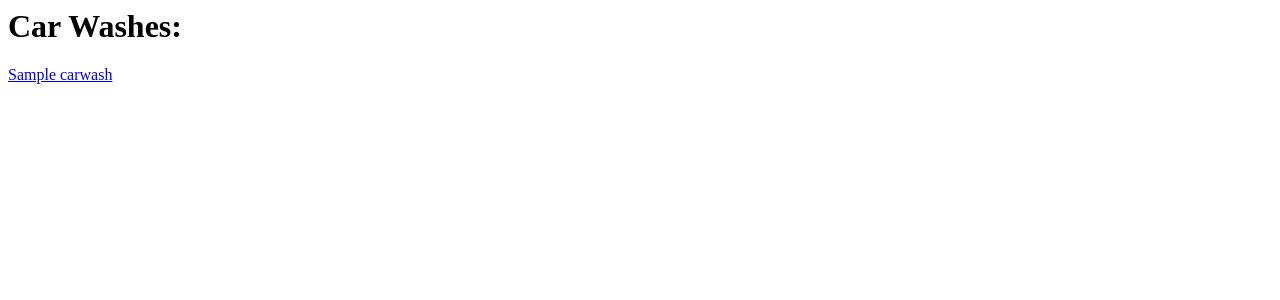
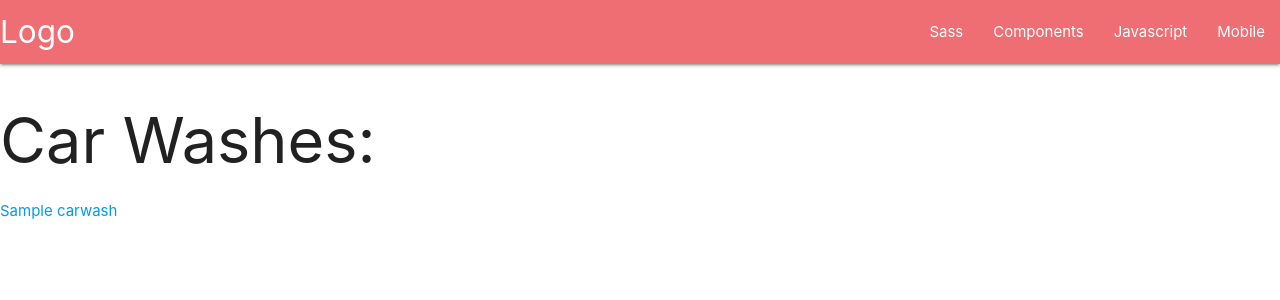
Before and after one commit to meliaana/Car_Wash, a Django app: page /carwash/ in a window 1280 px wide. Shown: the top 300 px of the page. Run offline with Django 3.2, Linux system fonts and the light colour scheme; tables that the repository leaves empty hold one stand-in row (values such as "Sample post"); parts of the project's set-up code (start-up, migrations or seed data) failed here and were passed over.

Commit message:
Fixed templates

```diff
--- a/templates/Car_Washes/car-washes.html
+++ b/templates/Car_Washes/car-washes.html
@@ -1,3 +1,4 @@
+{% extends 'base.html' %}
 {% block content%}
 <html>
 <body>
--- a/templates/base.html
+++ b/templates/base.html
@@ -1,47 +1,41 @@
+{% load static %}
 <!DOCTYPE html>
-<html>
+<html lang="en">
+
 <head>
-<meta name="viewport" content="width=device-width, initial-scale=1">
-<style>
-body {
-  margin: 0;
-  font-family: Arial, Helvetica, sans-serif;
-}
+    <!-- Compiled and minified CSS -->
+    <link rel="stylesheet" href="https://cdnjs.cloudflare.com/ajax/libs/materialize/1.0.0/css/materialize.min.css">
 
-.topnav {
-  overflow: hidden;
-  background-color: #333;
-}
+    <!-- Compiled and minified JavaScript -->
+    <script src="https://cdnjs.cloudflare.com/ajax/libs/materialize/1.0.0/js/materialize.min.js"></script>
+</head>
 
-.topnav a {
-  float: left;
-  color: #f2f2f2;
-  text-align: center;
-  padding: 14px 16px;
-  text-decoration: none;
-  font-size: 17px;
-}
 
-.topnav a:hover {
-  background-color: #ddd;
-  color: black;
-}
+<body>
+<nav>
+    <div class="nav-wrapper">
+        <a href="#!" class="brand-logo">Logo</a>
+        <a href="#" data-target="mobile-demo" class="sidenav-trigger"><i class="material-icons">menu</i></a>
+        <ul class="right hide-on-med-and-down">
+            <li><a href="sass.html">Sass</a></li>
+            <li><a href="badges.html">Components</a></li>
+            <li><a href="collapsible.html">Javascript</a></li>
+            <li><a href="mobile.html">Mobile</a></li>
+        </ul>
+    </div>
+</nav>
 
-.topnav a.active {
-  background-color: #4CAF50;
-  color: white;
-}
-</style>
-</head>
-<body>
+<ul class="sidenav" id="mobile-demo">
+    <li><a href="sass.html">Sass</a></li>
+    <li><a href="badges.html">Components</a></li>
+    <li><a href="collapsible.html">Javascript</a></li>
+    <li><a href="mobile.html">Mobile</a></li>
+</ul>
 
-<div class="topnav">
-  <a class="active" href="#">Profile</a>
-  <a href="#">My Cars</a>
-</div>
+{% block content %}
+{% endblock %}
 
-<div style="padding-left:16px">
-</div>
+<script src="{% static 'js/header-responsive.js' %}"></script>
+</body>
 
-</body>
 </html>
```
Also changed, not shown: templates/Car_Washes/car-wash-detail.html (+13 -2 lines), templates/washer-detail.html (+15 -35 lines), templates/washers_listing.html (+38 -11 lines), washer/migrations/0002_auto_20210128_2041.py (deleted), washer/migrations/0003_remove_order_is_completed.py (deleted), washer/migrations/0004_auto_20210128_2046.py (deleted).
